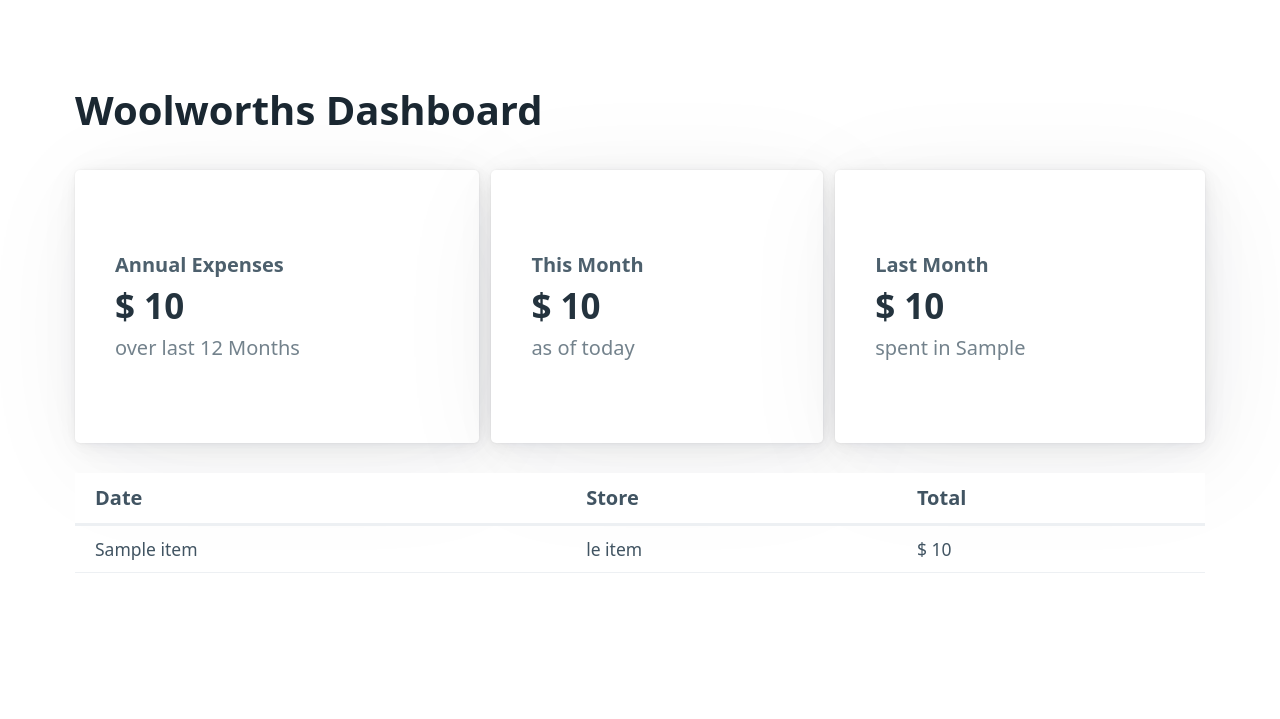
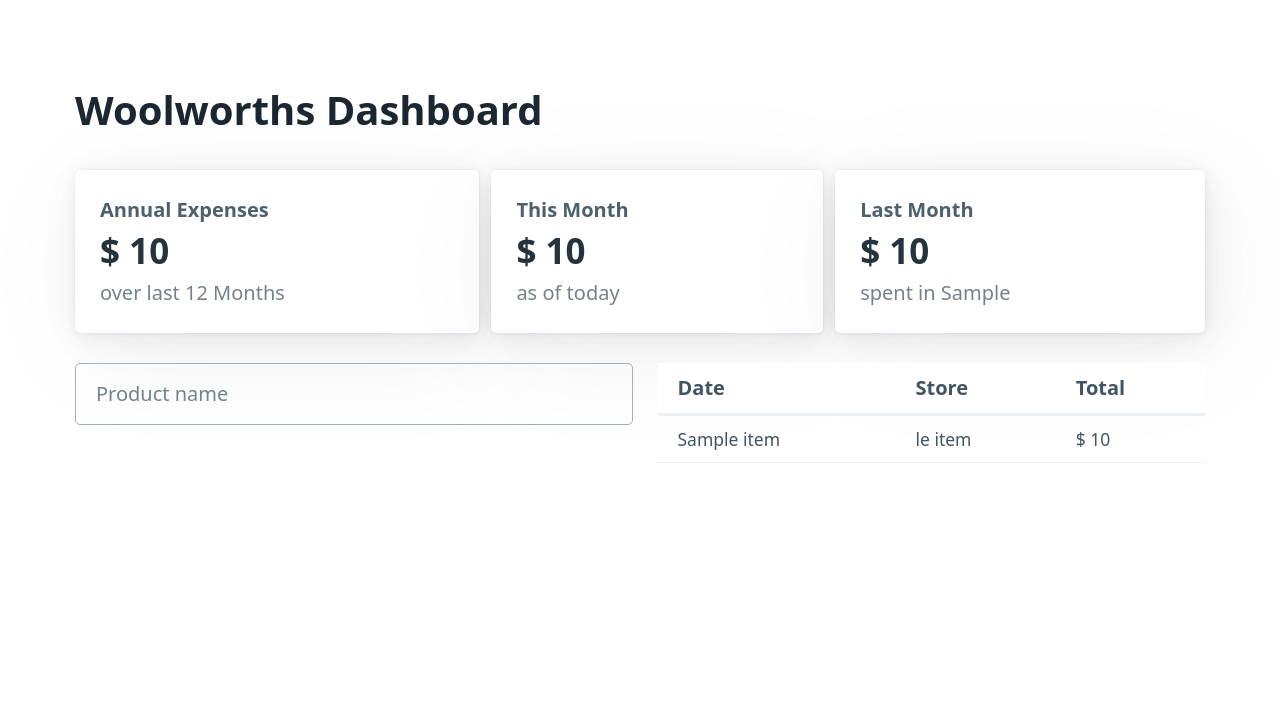
Before and after one commit to Simon-Oliver/woolies-ereceipt, a Flask app: template client/templates/test.html in a window 1280 px wide. Shown: the top 719 px of the page. Run offline with Flask 2, Linux system fonts and the light colour scheme; the template is opened without the code that fills it: most values are stand-ins (such as "Sample title", 1, 10 or a date in 2020); data that the repository does not hold is empty.

Commit message:
Implemented products table and search

```diff
--- a/client/static/css/index.css
+++ b/client/static/css/index.css
@@ -2,15 +2,31 @@
     box-sizing: border-box;
 }
 
+body {
+    height: 100vh;
+}
+
+main {
+    height: 100%;
+}
+
 .box {
     display: flex;
-    height: 80vh;
     flex-flow: column;
+    height: 100%;
 }
 
-.receipt-list {
+.table-box {
+    display: flex;
     flex-grow: 1;
     overflow-x: auto;
+    gap: 25px;
+}
+
+
+.receipt-list {
+    overflow-x: auto;
+    flex-grow: 1;
 }
 
 .container.summary {
@@ -22,6 +38,10 @@
 
 article p {
     margin: 0;
+}
+
+article {
+    padding: 25px;
 }
 
 article hgroup {
@@ -47,13 +67,16 @@
 }
 
 
-
 .modal-items {
-    margin-top:var(--typography-spacing-vertical);;
-    max-height: 50vh;
+    margin-top: var(--typography-spacing-vertical);
     overflow-x: auto;
 }
 
 #modal article {
+    height: 90vh;
     background: var(--background-color);
 }
+
+#modal footer {
+    margin-top:10px;
+}
--- a/client/static/js/index.js
+++ b/client/static/js/index.js
@@ -1,8 +1,37 @@
-window.onload = () => {
+let productData = []
+
+window.onload = async () => {
     const items_table = document.getElementById('items')
     items_table.addEventListener('click', getItems)
-    const modalCloseBtn = document.getElementById('modal-close')
-    modalCloseBtn.addEventListener('click', toggleModal)
+    // const modalCloseBtn = document.getElementById('modal-close')
+    // modalCloseBtn.addEventListener('click', toggleModal)
+    const searchInput = document.getElementById('product-name')
+    searchInput.addEventListener('input', onSearchChange)
+
+    productData = await getProducts()
+    renderProducts(productData)
+}
+
+
+const onSearchChange = (e) => {
+    console.log(e.target.value)
+    const search = e.target.value
+    let newArr = productData
+    if (search.length > 0) {
+        newArr = productData.filter(item => item[0].includes(search))
+    }
+    renderProducts(newArr)
+}
+
+const renderProducts = (products) => {
+    const productsItem = document.getElementById('products')
+    productsItem.innerHTML = products.map(e => `<li>${e[0]}</li>`).join(" ")
+}
+
+const getProducts = async () => {
+    const response = await fetch('/products')
+    const data = await response.json()
+    return data
 }
 
 const getItems = async (e) => {
@@ -13,7 +42,7 @@
 
 
     const response = await fetch(`/items?id=${id}`);
-    const test = await response.json()
+    const data = await response.json()
 
     const modelData = document.getElementById('model-data')
     const modalHeader = document.getElementById('modal-header')
@@ -26,7 +55,7 @@
     modalHeader.innerText = `Receipt from ${dateString}`
     modalSupHeader.innerText = `${store} — $${total}`
 
-    modelData.innerHTML = test.map(e => `<tr><td>${e[2]}</td><td>${e[3]}</td><td>${e[4]}</td><td>${e[5]}</td></tr>`).join(" ")
+    modelData.innerHTML = data.map(e => `<tr><td>${e[2]}</td><td>${e[3]}</td><td>${e[4]}</td><td>${e[5]}</td></tr>`).join(" ")
     toggleModal()
 }
 window.addEventListener('load', function () {
--- a/client/templates/test.html
+++ b/client/templates/test.html
@@ -39,6 +39,19 @@
             </div>
         </hgroup>
 
+
+        <div class="table-box container">
+            <div class="receipt-list">
+
+
+                <input type="text" id="product-name" name="product-name" placeholder="Product name" required>
+
+
+                <ul id="products">
+
+                </ul>
+            </div>
+
             <div class="receipt-list">
                 <table>
                     <thead>
@@ -64,6 +77,7 @@
 
                 </table>
             </div>
+        </div>
 
         <dialog id="modal">
             <article>
@@ -86,10 +100,6 @@
                         </tbody>
                     </table>
                 </div>
-
-                <footer>
-                    <a id="modal-close" href="#" role="button" data-target="modal" class="secondary">Close</a>
-                </footer>
             </article>
         </dialog>
     </div>
--- a/dashboard.py
+++ b/dashboard.py
@@ -19,6 +19,10 @@
     data = db_util.get_items_by_receipt_id(receipt_id)
     return jsonify(data)
 
+@app.route('/products')
+def get_products():
+    data = db_util.get_products()
+    return jsonify(data)
 
 @app.route('/test')
 def console_log():
--- a/db_util.py
+++ b/db_util.py
@@ -252,3 +252,22 @@
     LIMIT 2
     """
     return run_sql_query(query)
+
+def get_products_by_name(product_name:str):
+    query = f'''
+    SELECT item_name, sum(item_qty) as total_qty, item_unit, sum(item_total) as product_total
+    FROM items
+    WHERE item_name LIKE '%{product_name}%'
+    GROUP By item_name
+    ORDER by sum(item_total) DESC
+    '''
+    return run_sql_query(query)
+
+def get_products():
+    query = f'''
+    SELECT item_name, sum(item_qty) as total_qty, item_unit, sum(item_total) as product_total
+    FROM items
+    GROUP By item_name
+    ORDER by sum(item_total) DESC
+    '''
+    return run_sql_query(query)
```
Lines whose indentation alone changed are shown as unchanged.
